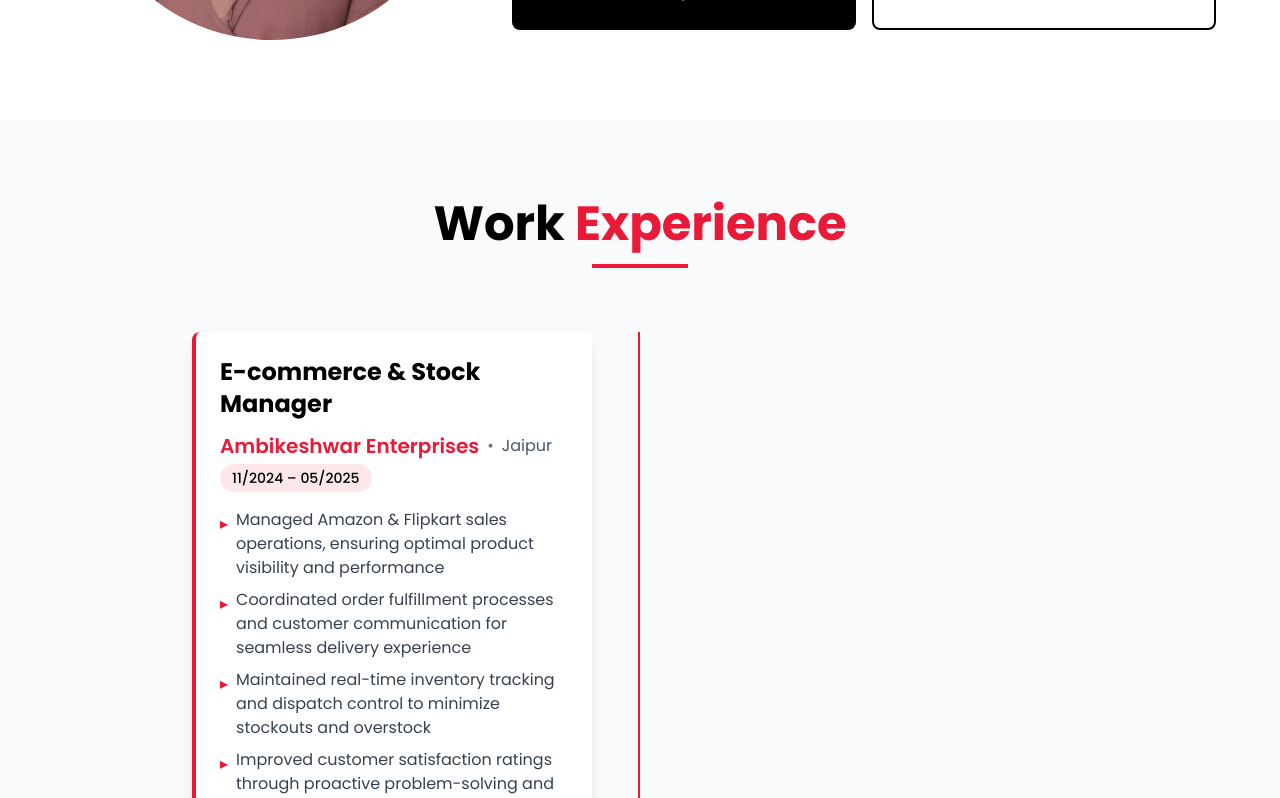
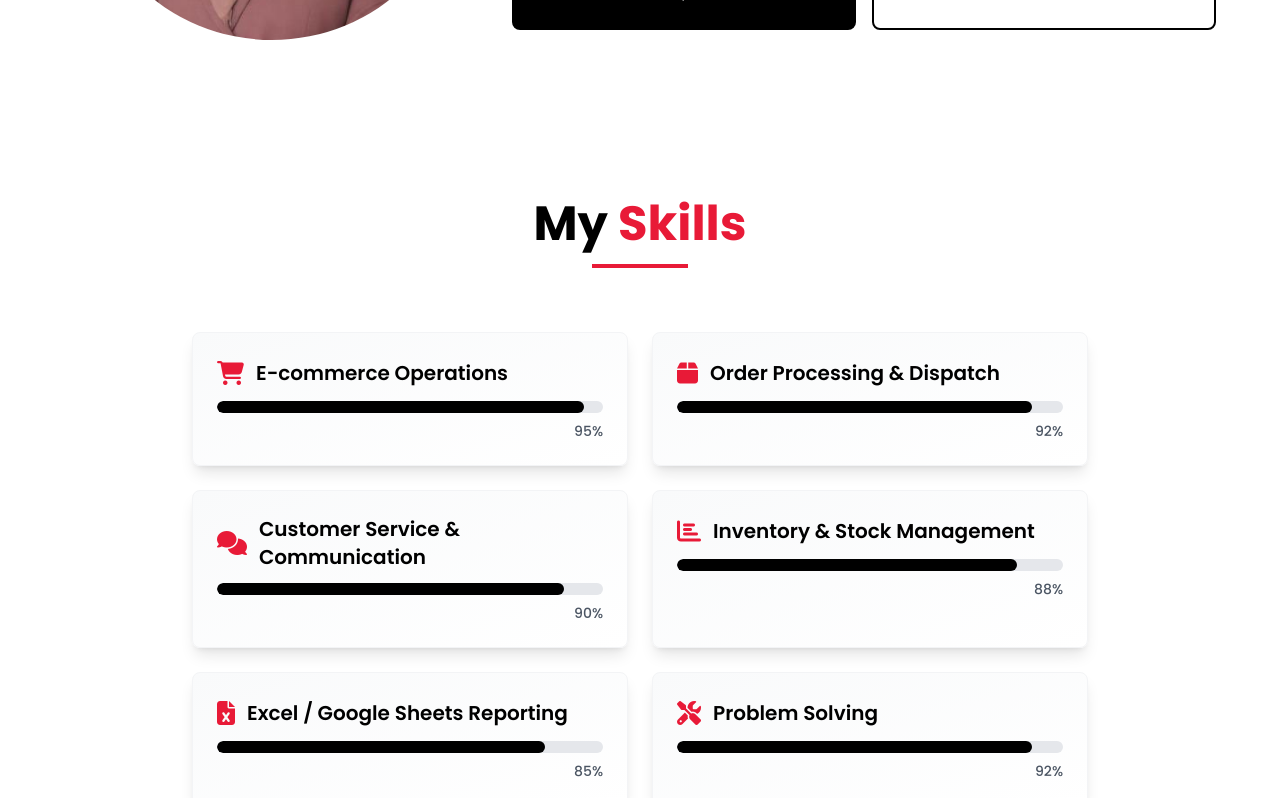
Before and after one commit to supriyabanetiya/supriya-portfolio, a React (Vite) app: page / in a window 1280 px wide. Shown: the part 1340-2138 px from the top of the page. Built offline with nearby package versions, Linux system fonts and the light colour scheme.

Commit message:
Updated portfolio code

```diff
--- a/src/App.jsx
+++ b/src/App.jsx
@@ -17,7 +17,7 @@ function App() {
       <Header />
       <Hero />
       <About />
-      <Experience />
+      {/* <Experience /> */}
       <Skills />
       <Achievements />
 
```
Also changed, not shown: 2 other files (tests, documents, lock files or other folders).
